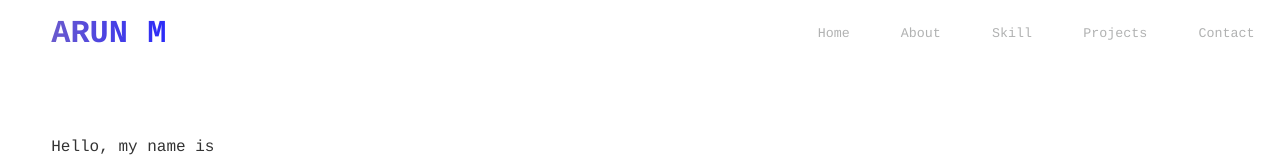
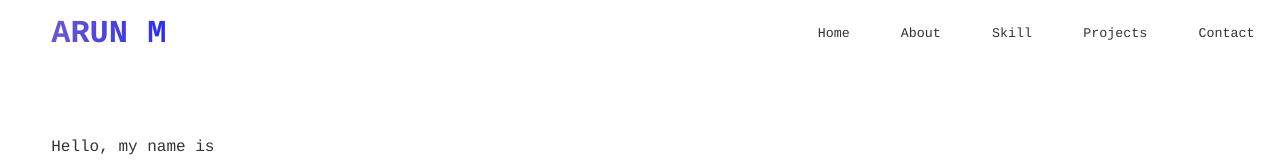
Before and after one commit to Arunitdy/portfolio-2.0, a React (Vite) app in the folder portfolio/: page / in a window 1280 px wide. Shown: the top 160 px of the page. Built offline with nearby package versions, Linux system fonts and the light colour scheme.

Commit message:
fix: update text color in Profile component for improved consistency

```diff
--- a/portfolio/src/All/Profile.css
+++ b/portfolio/src/All/Profile.css
@@ -52,7 +52,7 @@
     margin: 1vw;
     border: none;
     padding: 1vw;
-    color: rgb(177, 178, 178);
+    color:var(--text-primary);
     background-color: transparent;
   }
 
```
